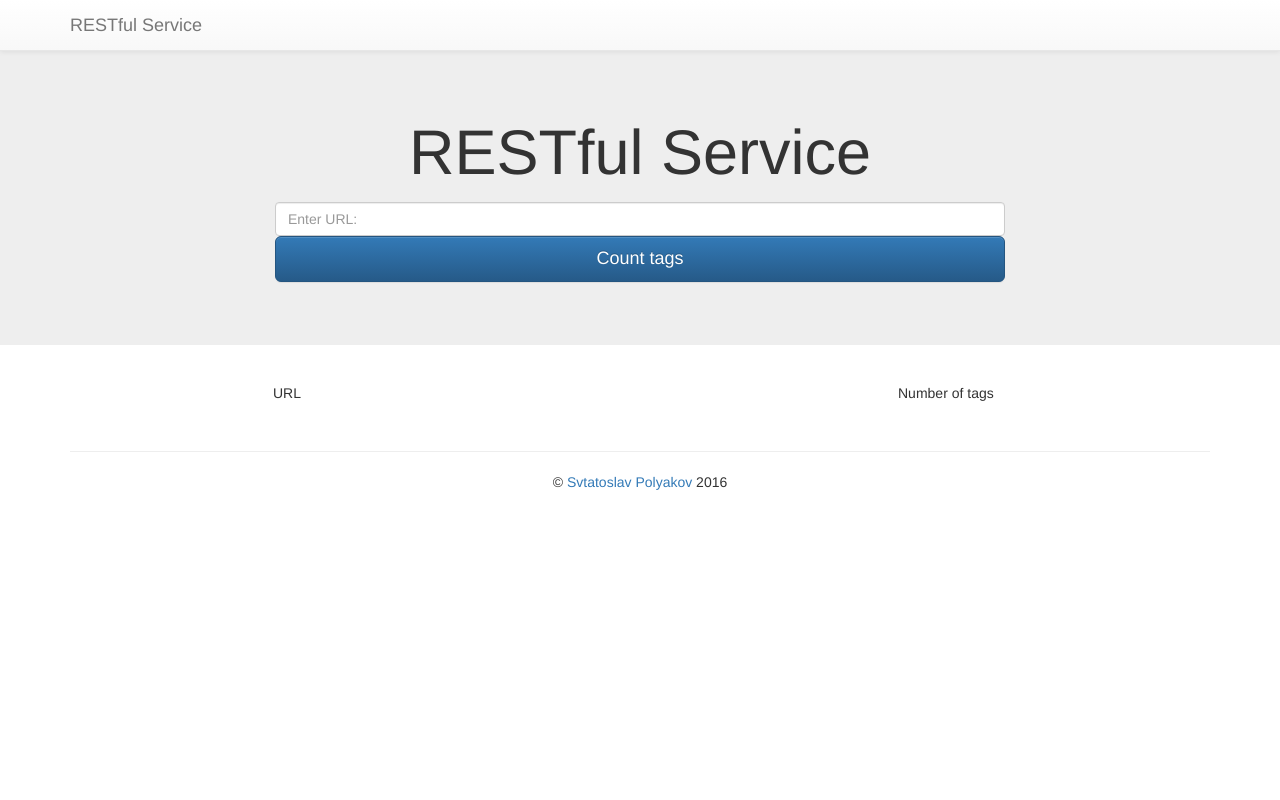
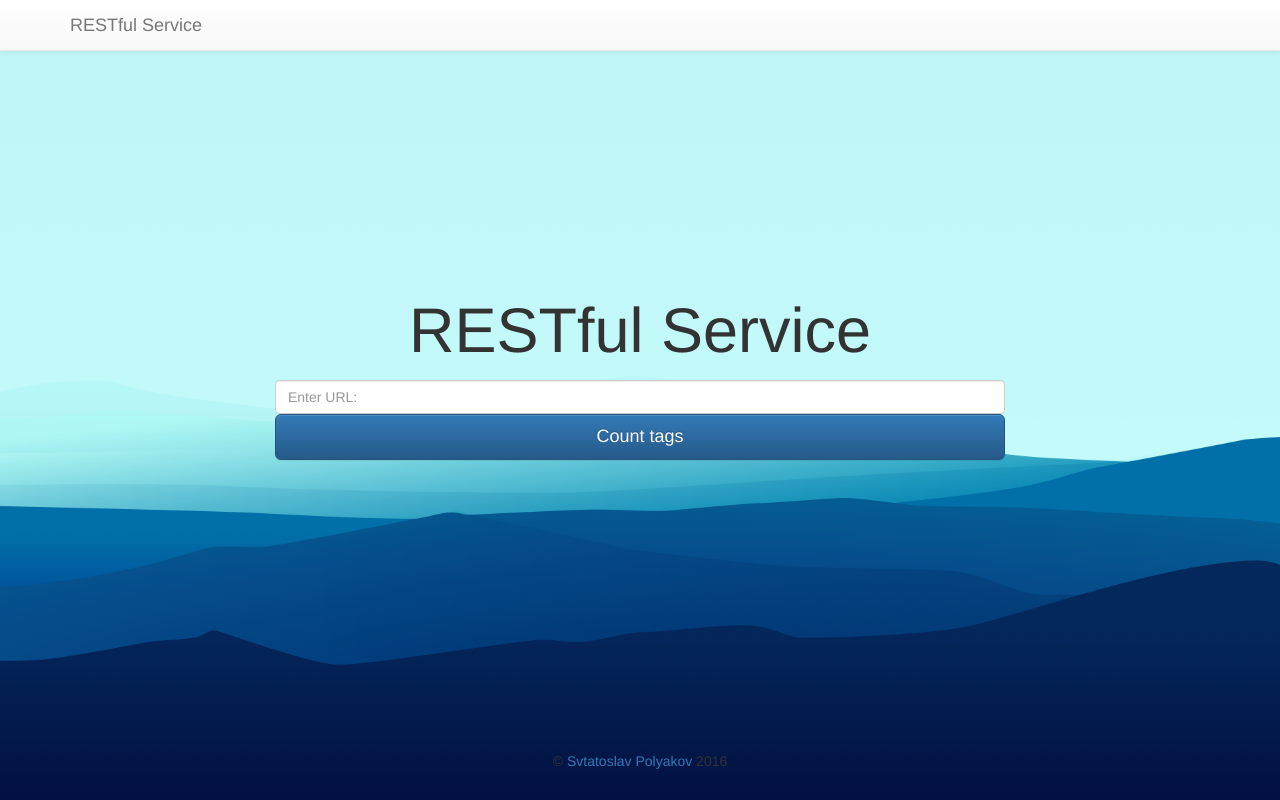
Before and after one commit to Viewtifuls/restful, a Flask app: page / in a window 1280 px wide. Run offline with Flask 2, Linux system fonts and the light colour scheme; some libraries are stand-ins or nearby versions.

Commit message:
project finished...maybe...

```diff
--- a/main.py
+++ b/main.py
@@ -17,15 +17,18 @@ from bs4 import BeautifulSoup as BS
 app = Flask(__name__)
 
 def count_tags(url):
-	try:
-		page = urlopen(url).read().decode()
-		soup = BS(page)
-		count = 0
-		for tag in soup.findAll():
-			count += 1
-	except:
-		count = 'not valid html'
-	return count
+    protocol = 'http://'
+    if protocol not in url:
+        url = protocol + url
+    try:
+        page = urlopen(url).read().decode()
+        soup = BS(page)
+        count = 0
+        for tag in soup.findAll():
+            count += 1
+    except:
+        count = 'Try something else'
+    return count
 
 @app.route('/')
 def index():
@@ -33,9 +36,9 @@ def index():
 
 @app.route('/data')
 def data():
-	url = request.args.get('url')
-	number = count_tags(url)
-	return jsonify({"url": url, "number": number})
+    url = request.args.get('url')
+    number = count_tags(url)
+    return jsonify({"url": url, "number": number})
 
 if __name__ == '__main__':
     app.run(port=getuid() + ADDITIVE_FOR_UID, debug=True)
--- a/static/css/main.css
+++ b/static/css/main.css
@@ -1,5 +1,17 @@
-
-
 /* ==========================================================================
    Author's custom styles
    ========================================================================== */
+
+body {
+  display: table;
+  position: absolute;
+  height: 100%;
+  width: 100%;
+}
+
+.jumbotron {
+   display: table-cell;
+   vertical-align: middle;
+   background: url("images/background.png") no-repeat center center;
+   background-size: cover;
+}
--- a/static/js/main.js
+++ b/static/js/main.js
@@ -10,12 +10,7 @@ $(document).ready(function() {
         $.ajax({
 			url: "/data?" + $('form').serialize(),
 			success: function(data){
-			var row_html =
-				'<tr><td>' + data.url + '</td>' +
-				'<td>' + data.number + '</td></tr>';
-
-			// Append our row
-			$('.ourtable > tbody').append(row_html);
+			$("#tags").html('<h1 style="color: #f9f9f9;" c>' + data.number + '</h1>');
 			}
 
 		});
--- a/templates/index.html
+++ b/templates/index.html
@@ -15,7 +15,6 @@
         <style>
             body {
                 padding-top: 50px;
-                padding-bottom: 20px;
             }
         </style>
         <link rel="stylesheet" href="{{ url_for('static', filename='css/bootstrap-theme.min.css') }}">
@@ -42,7 +41,7 @@
         </nav>
 
         <!-- Main jumbotron for a primary marketing message or call to action -->
-	<div class="jumbotron vertical-center">
+	<div class="jumbotron">
 		<div class="container" style="text-align: center" >
 				<p class="lead"><h1>RESTful Service</h1></p>
 				<form>
@@ -51,34 +50,15 @@
 					  <button type="button" class="btn btn-lg btn-primary btn-block">Count tags</button>
 					</div>
 				</form>
+
+		</div>
+		<div class="text-center" id="tags">
+			<h1 style="visibility: hidden;">Your answer</h1>
 		</div>
     </div>
 
-        <div class="container">
-          <!-- Example row of columns -->
-          <div class="row">
-            <div class="table-responsive col-md-8 col-md-offset-2 " >
-              <table class="table table-striped table-hover ourtable">
-				<colgroup>
-					<col class="col-md-10">
-					<col class="col-md-2">
-				</colgroup>
-				<thead>
-                  <tr>
-                    <td>URL</td>
-                    <td>Number of tags</td>
-                  </tr>
-                </thead>
-                <tbody>
-                </tbody>
-              </table>
-            </div>
-          </div>
-
-          <hr>
-
-          <footer>
-            <div class="text-center"><p>&copy; <a href="https://github.com/Viewtifuls/restful">Svtatoslav Polyakov</a> 2016</p></div>
+          <footer class="navbar navbar-fixed-bottom">
+            <div class="text-center"><p>&copy; <a target="_blank" href="https://github.com/Viewtifuls/restful">Svtatoslav Polyakov</a> 2016</p></div>
           </footer>
         </div> <!-- /container -->
 
```
Also changed, not shown: static/css/images/background.png (added), static/tag.png (added).
